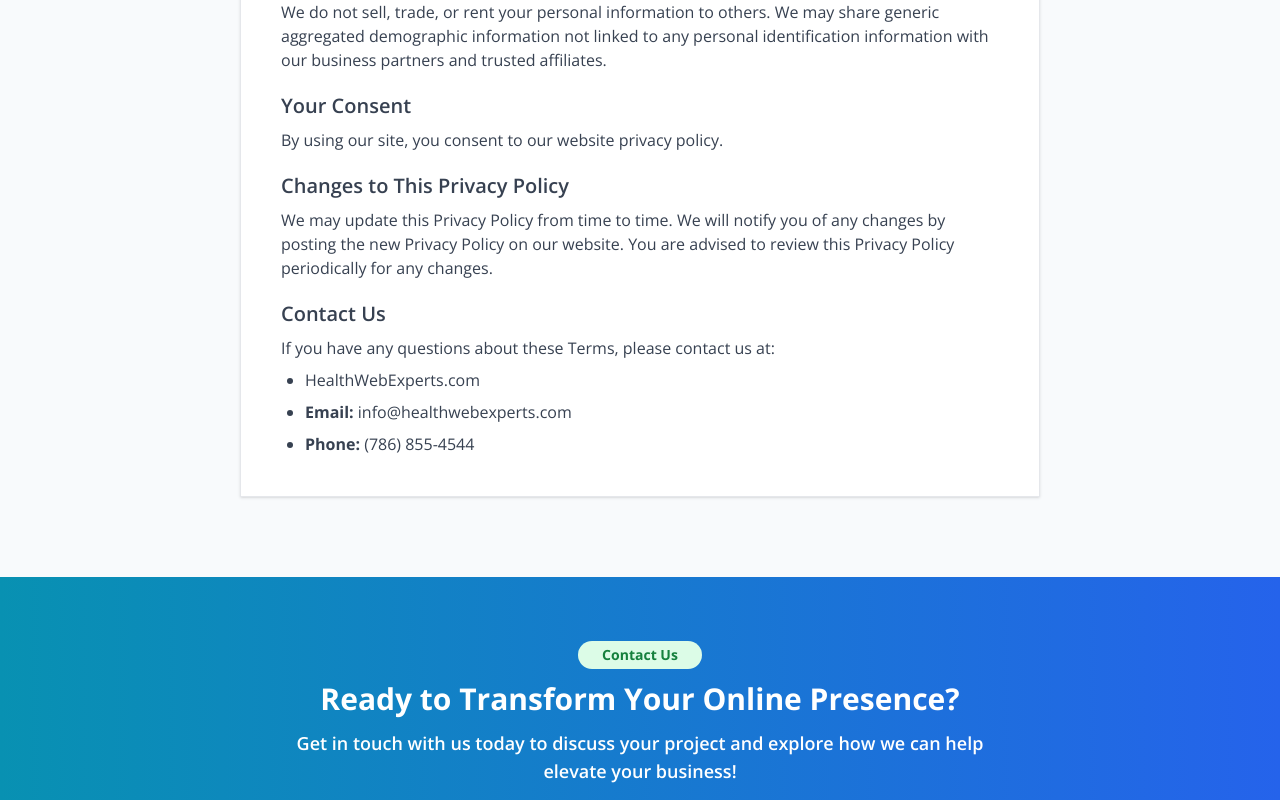
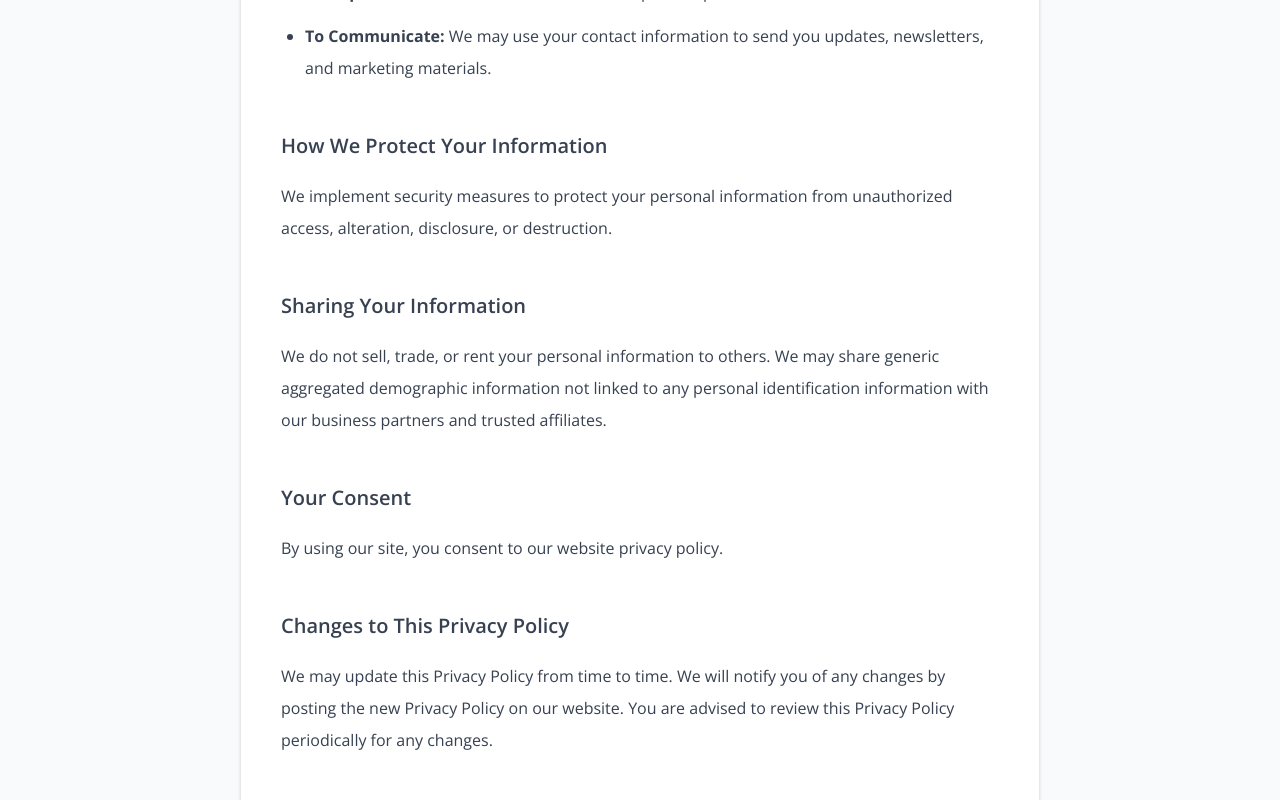
Before and after one commit to lmigonzalez/health-site-solutions, a Next.js app: page /privacy-policy in a window 1280 px wide. Shown: the part 920-1720 px from the top of the page. Built offline with nearby package versions, Linux system fonts and the light colour scheme.

Commit message:
improvements

```diff
--- a/src/app/globals.css
+++ b/src/app/globals.css
@@ -40,27 +40,27 @@
   }
 
   .article {
-    @apply m-auto mt-16 max-w-[800px] border bg-white p-10 shadow;
+    @apply m-auto mt-16 max-w-[800px] border bg-white p-10 leading-loose shadow;
   }
 
   .article h1 {
-    @apply mb-5 text-2xl font-semibold;
+    @apply mb-5 text-2xl font-bold;
   }
 
   .article h2 {
-    @apply mb-2 mt-5 text-xl font-semibold;
+    @apply mb-3 mt-12 text-xl font-semibold;
   }
 
   .article h3 {
-    @apply mb-2 mt-5 text-lg font-semibold;
+    @apply mb-2 mt-10 text-lg font-semibold;
   }
 
   .article h4 {
-    @apply mb-2 mt-5 font-semibold;
+    @apply mb-2 mt-8 font-semibold;
   }
 
   .article p {
-    @apply my-2;
+    @apply my-5;
   }
 
   .article ul {
@@ -72,10 +72,10 @@
   }
   .article ul,
   .article ol {
-    @apply ml-6 space-y-2;
+    @apply ml-6 space-y-3;
   }
   .article a {
-    @apply font-semibold text-sky-700;
+    @apply font-bold text-sky-700 transition-colors hover:text-sky-900;
   }
 
   .article hr {
--- a/src/components/ServiceGrid.tsx
+++ b/src/components/ServiceGrid.tsx
@@ -137,7 +137,7 @@
 
           <div className="">
             <Link
-              href={"/services"}
+              href={"/services/unique-and-responsive-design"}
               className="flex w-fit items-center gap-2 font-bold text-sky-700 transition-all hover:text-sky-900 md:text-lg"
             >
               Learn More
--- a/src/sections/CallToAction.tsx
+++ b/src/sections/CallToAction.tsx
@@ -9,10 +9,10 @@
           <div className="m-auto w-fit rounded-full bg-green-100 px-6 py-1 text-sm font-bold text-green-700">
             <p>Contact Us</p>
           </div>
-          <h2 className="text-3xl font-bold">
+          <h2 className="text-2xl font-bold">
             Ready to Transform Your Online Presence?
           </h2>
-          <h3 className="text-lg font-semibold">
+          <h3 className="text-lg">
             Get in touch with us today to discuss your project and explore how
             we can help elevate your business!
           </h3>
```
